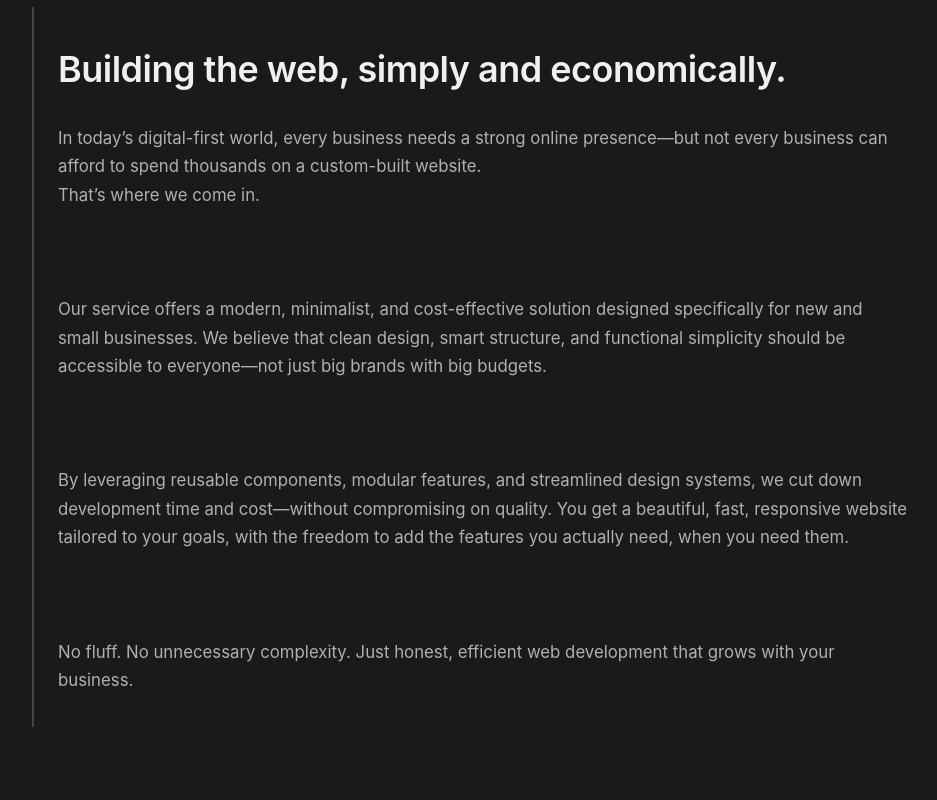
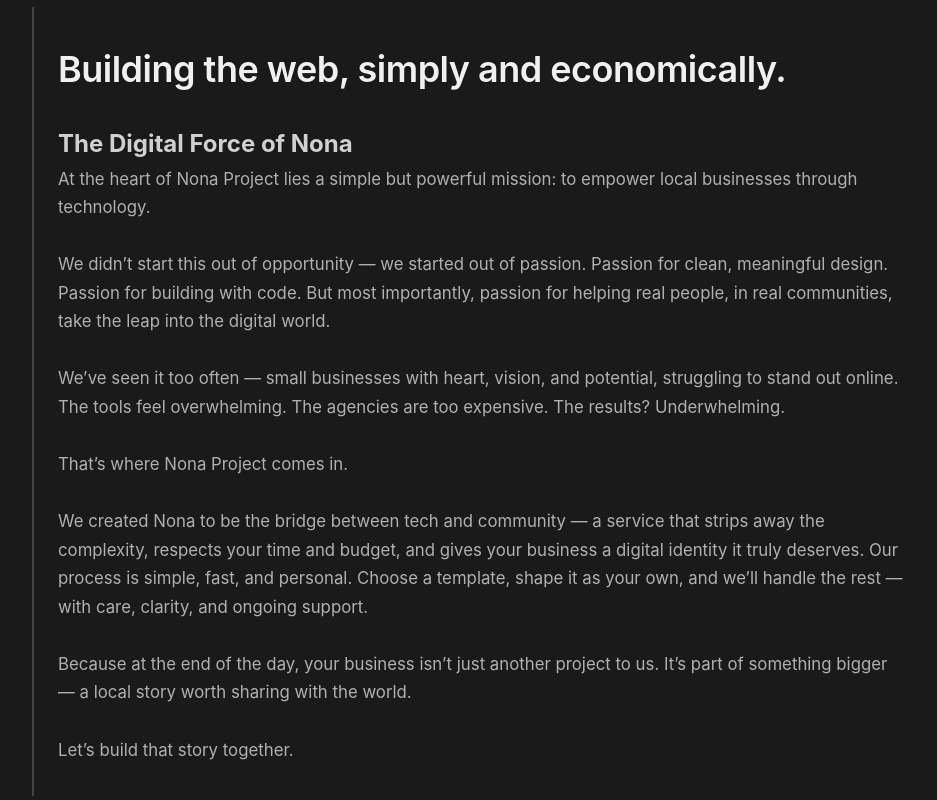
Before and after one commit to NonaProject/nonawebsite, a plain HTML site: page templates/index.html in a window 1280 px wide. Shown: the part 1980-2780 px from the top of the page, without its empty margins (158-1095 px from the left). Drawn offline with Linux system fonts and the light colour scheme; files that its build step writes are made by us from their sources; files whose address does not match are found by name.

Commit message:
Minor Changes

```diff
--- a/templates/index.html
+++ b/templates/index.html
@@ -98,14 +98,20 @@
 
   <div id="about" class="hero">
     <h1>Building the web, simply and economically.</h1>
-    <p>In today’s digital-first world, every business needs a strong online presence—but not every business can afford to spend thousands on a custom-built website.
-      That’s where we come in.
-      <br><br>
-      Our service offers a modern, minimalist, and cost-effective solution designed specifically for new and small businesses. We believe that clean design, smart structure, and functional simplicity should be accessible to everyone—not just big brands with big budgets.
-      <br><br>
-      By leveraging reusable components, modular features, and streamlined design systems, we cut down development time and cost—without compromising on quality. You get a beautiful, fast, responsive website tailored to your goals, with the freedom to add the features you actually need, when you need them.
-      <br><br>
-      No fluff. No unnecessary complexity. Just honest, efficient web development that grows with your business.</p>
+    <h2>The Digital Force of Nona</h2>
+    <p>At the heart of Nona Project lies a simple but powerful mission: to empower local businesses through technology.
+
+We didn’t start this out of opportunity — we started out of passion. Passion for clean, meaningful design. Passion for building with code. But most importantly, passion for helping real people, in real communities, take the leap into the digital world.
+
+We’ve seen it too often — small businesses with heart, vision, and potential, struggling to stand out online. The tools feel overwhelming. The agencies are too expensive. The results? Underwhelming.
+
+That’s where Nona Project comes in.
+
+We created Nona to be the bridge between tech and community — a service that strips away the complexity, respects your time and budget, and gives your business a digital identity it truly deserves. Our process is simple, fast, and personal. Choose a template, shape it as your own, and we’ll handle the rest — with care, clarity, and ongoing support.
+
+Because at the end of the day, your business isn’t just another project to us. It’s part of something bigger — a local story worth sharing with the world.
+
+Let’s build that story together.</p>
   </div>
 
   <div id="contact" class="contact">
```
